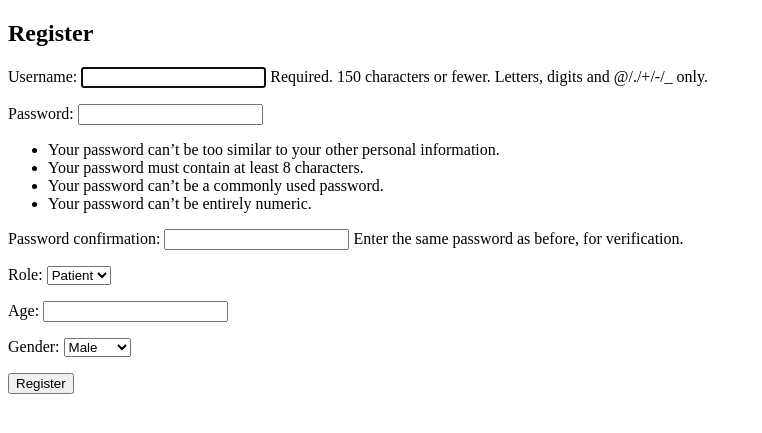
After one commit to twyaya/Medical-information-system, a Django app: page /appointments/register/ in a window 1280 px wide. The commit adds this page. Shown: the top 433 px of the page, without its empty margins (0-762 px from the left). Run offline with Django 5.2, Linux system fonts and the light colour scheme.

Commit message:
新增登入 無登出

```diff
--- a/MedicalInformationSystem/settings.py
+++ b/MedicalInformationSystem/settings.py
@@ -27,6 +27,10 @@ DEBUG = True
 
 ALLOWED_HOSTS = []
 
+AUTH_USER_MODEL = 'appointments.User'
+LOGIN_URL = 'login'
+LOGIN_REDIRECT_URL = 'appointment_list'
+LOGOUT_REDIRECT_URL = 'login'
 
 # Application definition
 
--- a/appointments/models.py
+++ b/appointments/models.py
@@ -1,3 +1,4 @@
+from django.contrib.auth.models import AbstractUser
 from django.db import models
 
 class Patient(models.Model):
@@ -22,3 +23,12 @@ class Appointment(models.Model):
     doctor = models.ForeignKey(Doctor, on_delete=models.CASCADE, db_column="doctor_id")
     date = models.DateTimeField()
     description = models.TextField()
+
+class User(AbstractUser):
+    ROLE_CHOICES = [
+        ('patient', 'Patient'),
+        ('doctor', 'Doctor'),
+    ]
+    role = models.CharField(max_length=10, choices=ROLE_CHOICES, default='patient')
+    age = models.PositiveIntegerField(null=True, blank=True)
+    gender = models.CharField(max_length=1, choices=[('M', 'Male'), ('F', 'Female')], null=True, blank=True)
--- /dev/null
+++ b/appointments/templates/appointments/register.html
@@ -0,0 +1,14 @@
+<!DOCTYPE html>
+<html lang="en">
+<head>
+    <title>Register</title>
+</head>
+<body>
+    <h2>Register</h2>
+    <form method="post">
+        {% csrf_token %}
+        {{ form.as_p }}
+        <button type="submit">Register</button>
+    </form>
+</body>
+</html>
--- a/appointments/urls.py
+++ b/appointments/urls.py
@@ -1,8 +1,11 @@
 from django.urls import path
+from django.contrib.auth import views as auth_views
 from . import views
 
 urlpatterns = [
     path('', views.index, name='index'),
+    path('register/', views.register, name='register'),
+    path('login/', auth_views.LoginView.as_view(template_name='appointments/login.html'), name='login'),
     path('appointments/create/', views.appointment_create, name='appointment_create'),
     path('appointments/', views.appointment_list, name='appointment_list'),
     path('appointments/<str:appointment_id>/', views.appointment_detail, name='appointment_detail'),
--- a/appointments/views.py
+++ b/appointments/views.py
@@ -1,9 +1,45 @@
 # appointments/views.py
 
 from django.shortcuts import render, redirect, get_object_or_404
-from .models import Patient, Doctor, Appointment
+from .models import Patient, Doctor, Appointment,User
 from django.utils.crypto import get_random_string
 from datetime import datetime
+
+from django.contrib.auth import login
+from django.contrib import messages
+from django.contrib.auth.forms import UserCreationForm
+from django import forms
+
+from django.contrib.auth.decorators import login_required
+
+# 自訂的註冊表單
+class CustomUserCreationForm(UserCreationForm):
+    ROLE_CHOICES = [('patient', 'Patient'), ('doctor', 'Doctor')]
+    role = forms.ChoiceField(choices=ROLE_CHOICES)
+    age = forms.IntegerField(required=False)
+    gender = forms.ChoiceField(choices=[('M', 'Male'), ('F', 'Female')], required=False)
+
+    class Meta:
+        model = User
+        fields = ['username', 'password1', 'password2', 'role', 'age', 'gender']
+
+def register(request):
+    if request.method == 'POST':
+        form = CustomUserCreationForm(request.POST)
+        if form.is_valid():
+            user = form.save(commit=False)
+            user.role = form.cleaned_data['role']
+            user.age = form.cleaned_data['age']
+            user.gender = form.cleaned_data['gender']
+            user.save()
+
+            messages.success(request, 'Registration successful!')
+            login(request, user)  # 自動登入
+            return redirect('appointment_list')  # 登入後重導到掛號列表頁面
+    else:
+        form = CustomUserCreationForm()
+
+    return render(request, 'appointments/register.html', {'form': form})
 
 
 def index(request):
@@ -48,9 +84,11 @@ def appointment_create(request):
     return render(request, 'appointments/create.html', {'patients': patients, 'doctors': doctors})
 
 # 掛號查詢頁面
+@login_required
 def appointment_list(request):
     appointments = Appointment.objects.select_related('patient', 'doctor').all()
     return render(request, 'appointments/list.html', {'appointments': appointments})
+
 
 # 掛號詳細頁面
 def appointment_detail(request, appointment_id):
```
Also changed, not shown: appointments/templates/appointments/login.html (added, +19 -0 lines), appointments/templates/index.html (+59 -8 lines), appointments/migrations/0001_initial.py, appointments/migrations/0002_doctor_patient_age_patient_gender.py (deleted), appointments/migrations/0003_appointment_appointment_id_appointment_doctor_and_more.py (deleted), db.sqlite3.
